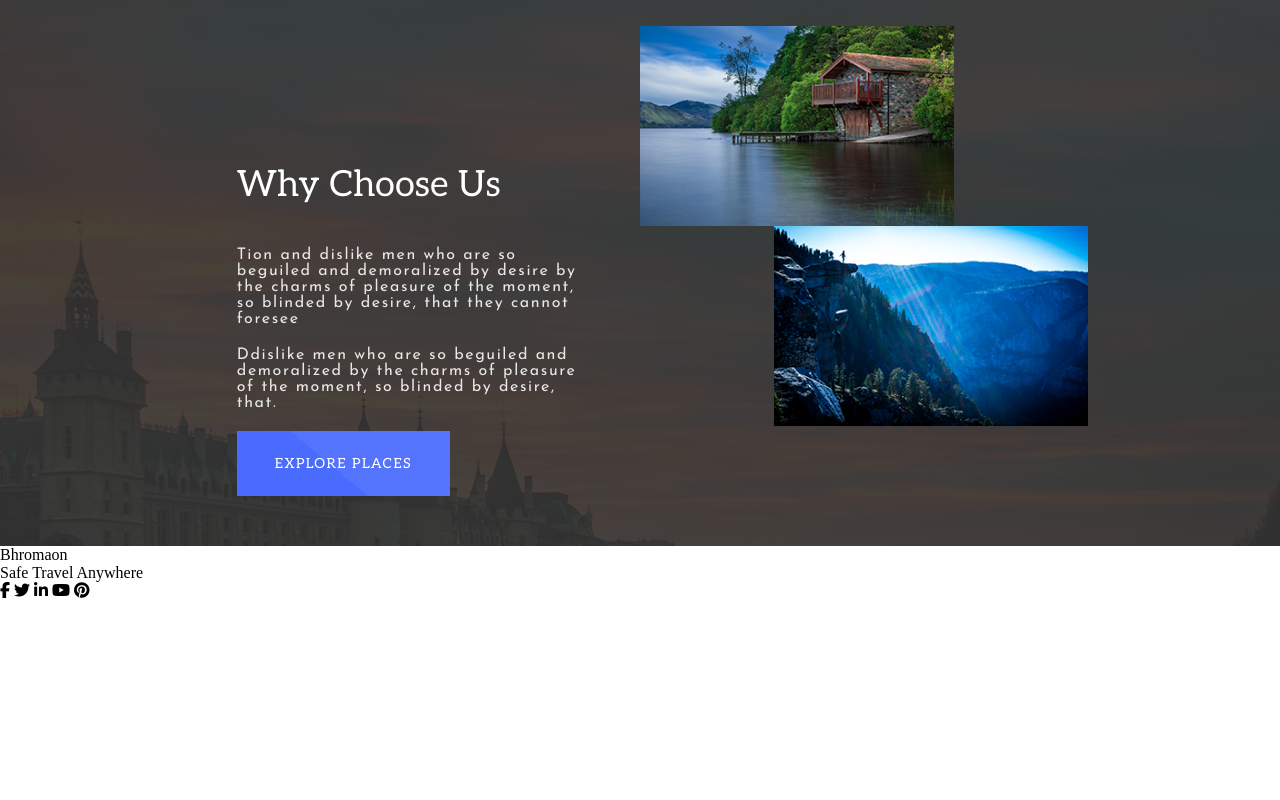
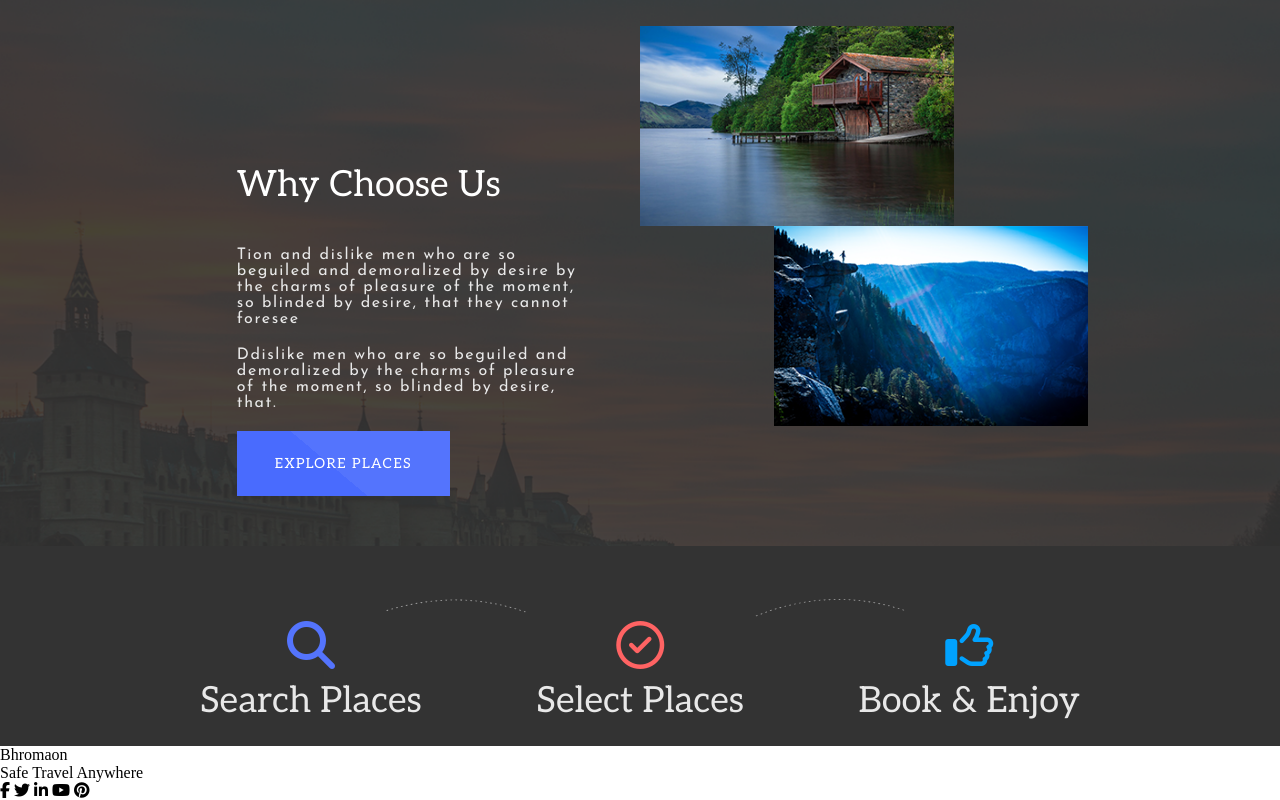
Before and after one commit to gbielanova/beetroot_html_css_exam, a plain HTML site: page index.html in a window 1280 px wide. Shown: the part 967-1767 px from the top of the page. Before the commit the page ends 1567 px from the top, so only its background shows below. Drawn offline with Linux system fonts and the light colour scheme.

Commit message:
Added page flow

```diff
--- a/index.html
+++ b/index.html
@@ -78,23 +78,30 @@
           <div class="page__photo page__photo--2"></div>
         </div>
       </section>
-      <!--
-      <section class="page">
+
+      <section class="page--flow">
+        <img
+          class="icons-transition"
+          src="./img/Shape_1.svg"
+          alt="transition image"
+        />
+        <div class="icons-block">
           <div class="page__icon">
-          <i class="fas fa-search"></i>
+            <i class="fas fa-search fa-3x page__icon--search"></i>
             <p class="icon__text">Search Places</p>
           </div>
           <div class="page__transition"></div>
           <div class="page__icon">
-          <i class="far fa-check-circle"></i>
+            <i class="far fa-check-circle fa-3x page__icon--select"></i>
             <p class="icon__text">Select Places</p>
           </div>
           <div class="page__transition"></div>
           <div class="page__icon">
-          <i class="far fa-thumbs-up"></i>
+            <i class="far fa-thumbs-up fa-3x page__icon--like"></i>
             <p class="icon__text">Book & Enjoy</p>
           </div>
-      </section> -->
+        </div>
+      </section>
       <!--
       <section class="page page--spain1" id="do">
         <div class="page__block">
--- /dev/null
+++ b/styles/_page-flow.scss
@@ -0,0 +1,61 @@
+.page--flow {
+  min-height: 200px;
+  background-color: $colorDarkGrey;
+  padding: 3% 5%;
+  @include flexCenter(column);
+  position: relative;
+}
+
+.icons-block {
+  @include flexCenter(row);
+  width: 100%;
+  max-width: 900px;
+  justify-content: space-between;
+  position: absolute;
+  bottom: 0;
+  margin-bottom: 1%;
+}
+
+.icon__text {
+  color: $colorGrey;
+  font-family: $aleo;
+  font-size: 36px;
+  font-weight: 400;
+  text-align: center;
+  margin-top: 10px;
+}
+
+.page__icon {
+  background-color: $colorDarkGrey;
+  padding: 10px;
+
+  &--search {
+    color: $colorBlue;
+  }
+
+  &--select {
+    color: $colorSelect;
+  }
+
+  &--like {
+    color: $colorLike;
+  }
+}
+
+@media only screen and (max-width: 1023px) {
+  .icons-transition {
+    display: none;
+  }
+
+  .icons-block {
+    flex-direction: column;
+    position: relative;
+  }
+
+  .page__transition {
+    height: 20px;
+    width: 5px;
+    margin: 5px;
+    background-color: $colorWhite;
+  }
+}
--- a/styles/_primitives.scss
+++ b/styles/_primitives.scss
@@ -13,6 +13,7 @@
 
   &:hover {
     color: $colorSelect;
+    cursor: pointer;
   }
 
   &:focus {
@@ -38,6 +39,7 @@
 
   &:hover {
     color: $colorSelect;
+    cursor: pointer;
   }
 
   &:focus {
@@ -56,7 +58,7 @@
 }
 
 .page {
-  min-height: 500px;
+  min-height: 600px;
   padding: 15% 15%;
 
   &__header {
--- a/styles/styles.scss
+++ b/styles/styles.scss
@@ -6,3 +6,4 @@
 @import "./main-page";
 @import "./navigation";
 @import "./page-choose";
+@import "./page-flow";
```
Also changed, not shown: img/Shape_1.svg (added), styles/styles.css, 1 other file. Lines whose indentation alone changed are shown as unchanged.
